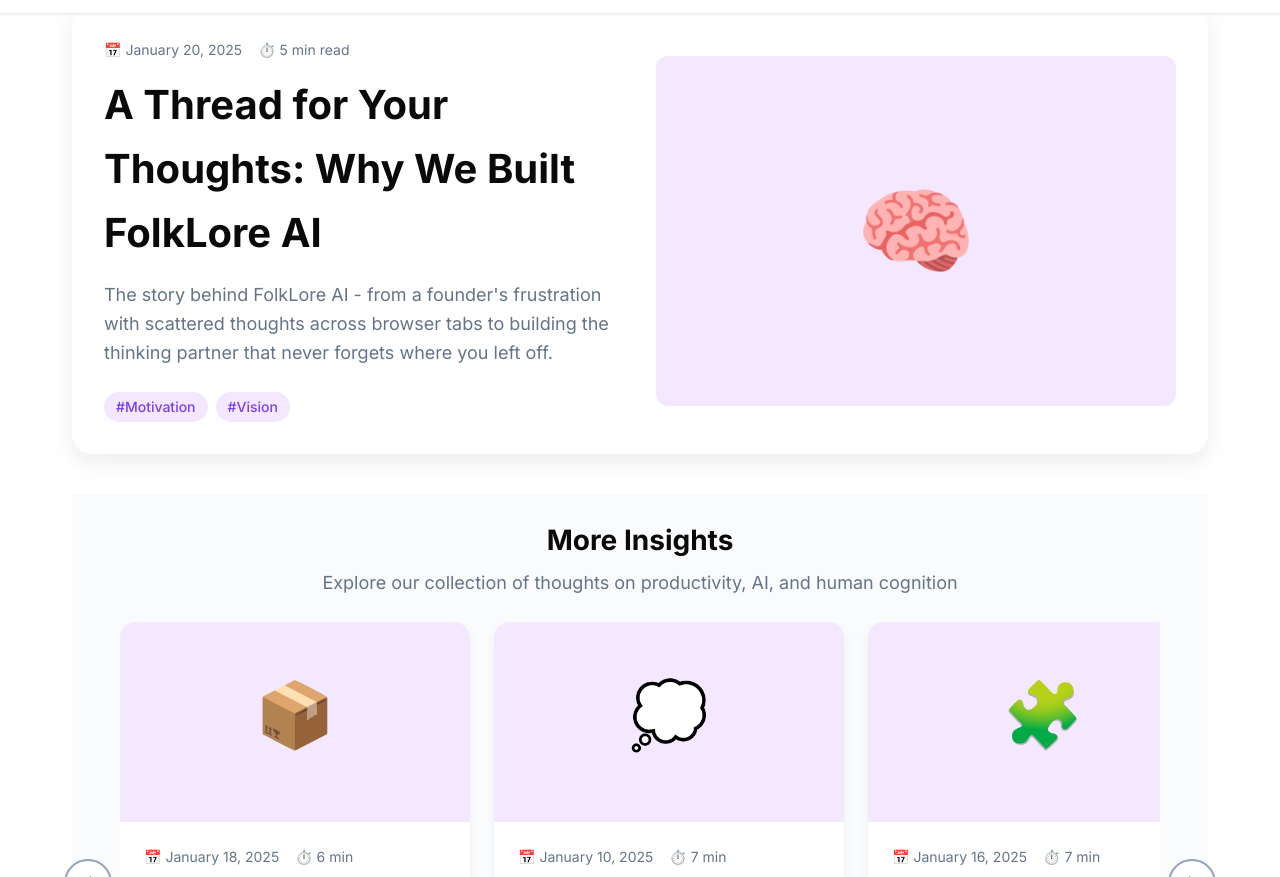
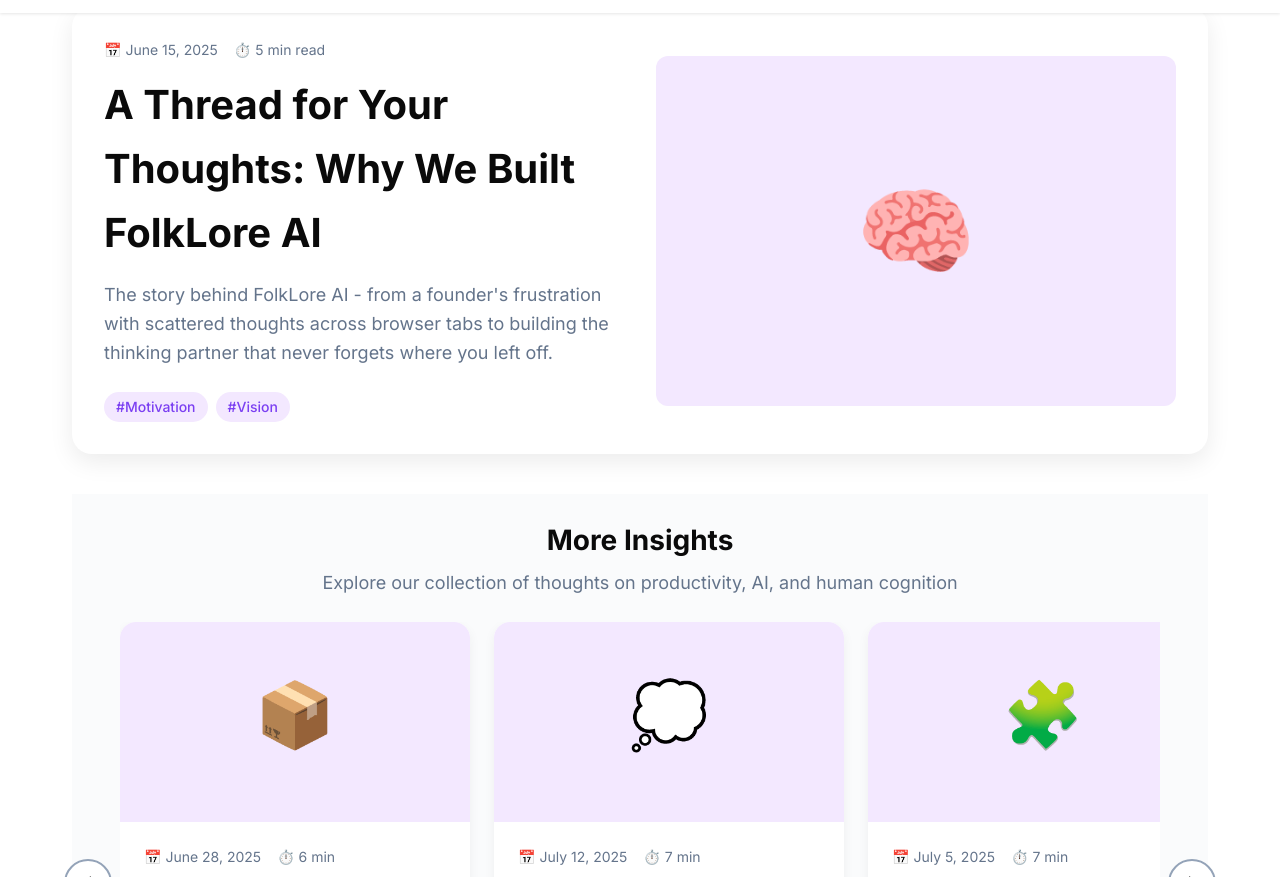
Before and after one commit to vkhetan/folkloreai-website, a plain HTML site: page blog.html in a window 1280 px wide. Shown: the part 73-950 px from the top of the page. Drawn offline with Linux system fonts and the light colour scheme.

```diff
--- a/blog.html
+++ b/blog.html
@@ -764,7 +764,7 @@
             <a href="/posts/folklore-blog-motivation" class="featured-post" style="text-decoration: none; color: inherit;">
                 <div class="featured-content">
                     <div class="blog-meta">
-                        <span>📅 January 20, 2025</span>
+                        <span>📅 June 15, 2025</span>
                         <span>⏱️ 5 min read</span>
                     </div>
                     <h2>A Thread for Your Thoughts: Why We Built FolkLore AI</h2>
@@ -809,7 +809,7 @@
                 </div>
                 <div class="blog-content">
                     <div class="blog-meta">
-                        <span>📅 January 18, 2025</span>
+                        <span>📅 June 28, 2025</span>
                         <span>⏱️ 6 min</span>
                     </div>
                     <h3 class="blog-card-title">The Shoebox Problem: Why Your Brain Treats Browser Tabs Like a Messy Closet</h3>
@@ -830,7 +830,7 @@
                 </div>
                 <div class="blog-content">
                     <div class="blog-meta">
-                        <span>📅 January 10, 2025</span>
+                        <span>📅 July 12, 2025</span>
                         <span>⏱️ 7 min</span>
                     </div>
                     <h3 class="blog-card-title">The Future of Note-Taking: From Storage to Intelligence</h3>
@@ -851,7 +851,7 @@
                 </div>
                 <div class="blog-content">
                     <div class="blog-meta">
-                        <span>📅 January 16, 2025</span>
+                        <span>📅 July 5, 2025</span>
                         <span>⏱️ 7 min</span>
                     </div>
                     <h3 class="blog-card-title">The Context Collapse: How Digital Tools Destroy Your Mental Models</h3>
@@ -880,7 +880,7 @@
             <a href="/posts/folklore-north-star" class="featured-post" style="text-decoration: none; color: inherit;">
                 <div class="featured-content">
                     <div class="blog-meta">
-                        <span>📅 January 2025</span>
+                        <span>📅 July 21, 2025</span>
                         <span>⏱️ 10 min read</span>
                     </div>
                     <h2>Our North Star: Building the Cognitive Infrastructure for 1 Billion Knowledge Workers</h2>
```
Also changed, not shown: posts/folklore-blog-context-collapse.html (+1 -1 lines), posts/folklore-blog-motivation.html (+1 -1 lines), posts/folklore-blog-shoebox.html (+1 -1 lines), 1 other file.
